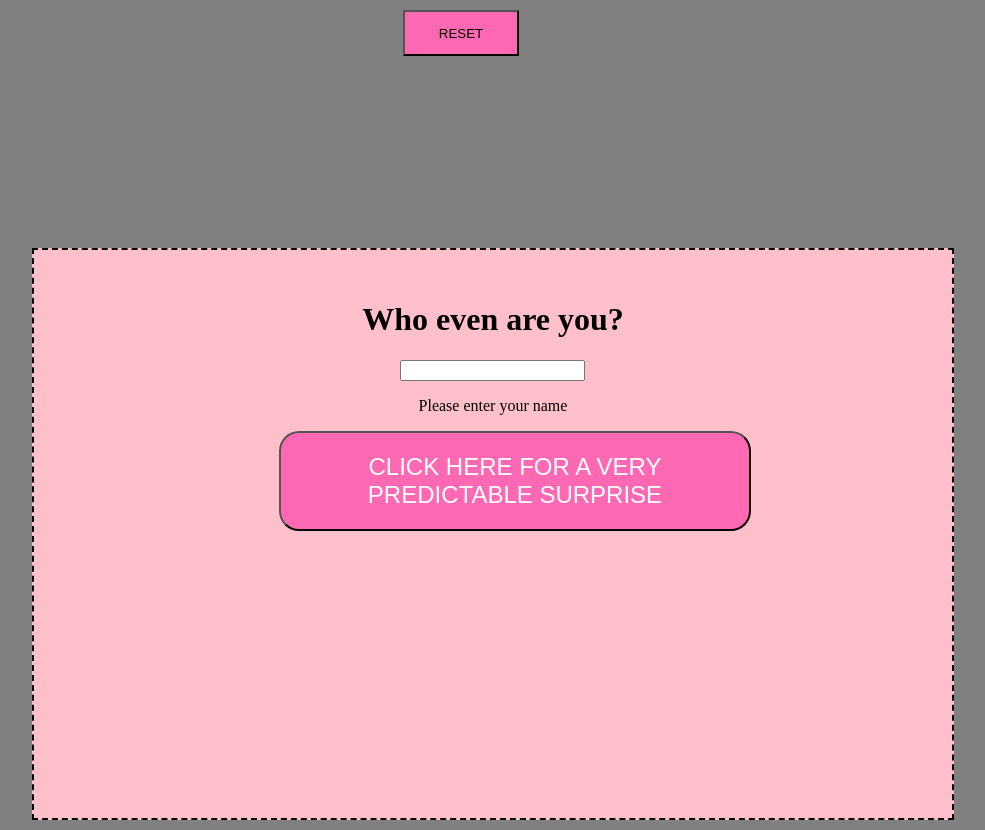
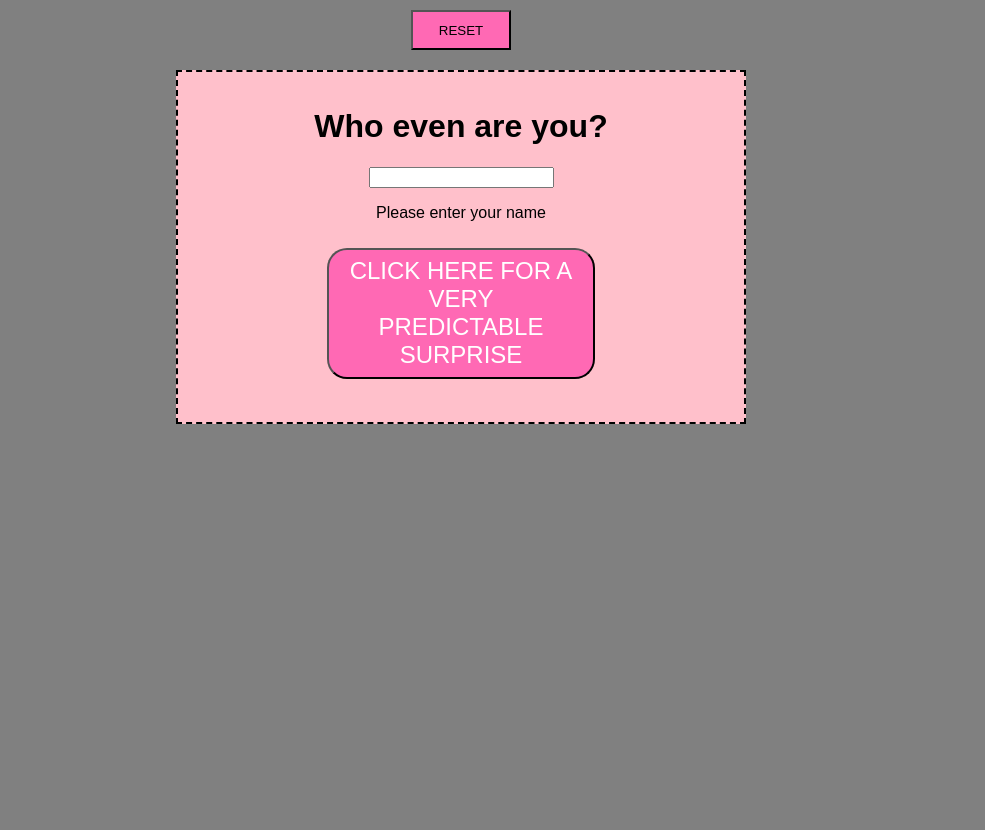
Before and after one commit to shivi-ki/Birthday-Wish, a React (Vite) app: page / in a window 1280 px wide. Shown: the whole page, without its empty margins (179-1164 px from the left). After the commit the page ends 800 px from the top, so only its background shows below. Built offline with nearby package versions, Linux system fonts and the light colour scheme.

Commit message:
css edits

```diff
--- a/src/index.css
+++ b/src/index.css
@@ -1,9 +1,4 @@
 
-* {
-    -moz-box-sizing: inherit;
-    -webkit-box-sizing: inherit;
-    box-sizing: inherit;
-}
 
 @font-face {
     font-family: 'balloons';
@@ -11,23 +6,23 @@
 }
 
 body {
-  margin: 0;
-  background-color: grey;
+    margin: 0;
+    background-color: grey;
 }
 
 .container {
     display: flex;
-    gap: 10dvh;
+    gap: 10px;
     justify-content: center;
     align-items: center;
     flex-wrap: wrap;
-
 }
 
 .balloon {
-    display:flex;
+    display: flex;
     flex-wrap: wrap;
-    width: 60px;
+    width: clamp(50px, 7vw, 100px);
+    aspect-ratio: 0.8;
     height: 80px;
     background: radial-gradient(circle at 50% 50%, #694285, #33283b);
     border-radius: 50% 50% 45% 45%;
@@ -35,11 +30,13 @@ body {
     align-items: center;
     justify-content: center;
     color: white;
-    font-size: 200%;
+    font-size: clamp(20px, 3vw, 48px);
     font-weight: bold;
     position: relative;
     box-shadow: 0 10px 20px rgba(0,0,0,0.25);
+
 }
+
     .balloon::after {
         content: "";
         position: absolute;
@@ -53,15 +50,20 @@ body {
 
 .name-input {
     background-color: pink;
-    text-align: center;
-    width: 67%;
-    height: 40%;
-    margin-left: 16.5%;
-    margin-right: 16.5%;
-    margin-top: 15%;
-    margin-bottom: 10px;
-    padding: 30px;
+    flex-direction: column;
+    width: 67dvh;
+    height: 40dvh;
+    padding: 15px;
+    align-content: center;
+    align-items: center;
+    scroll-margin-left: 20px;
+    scroll-margin-right: 20px;
     border: 2px dashed black;
+    display: flex;
+    justify-content: normal;
+    margin: 20px auto;
+    font-family: 'Copperplate Gothic', sans-serif;
+    margin-inline: auto;
 }
 
 .go-button {
```
